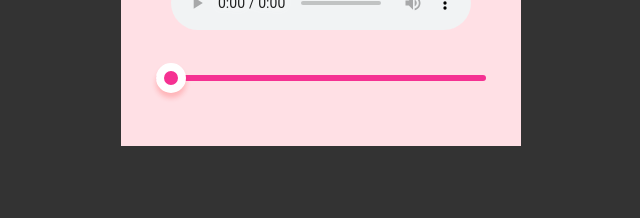
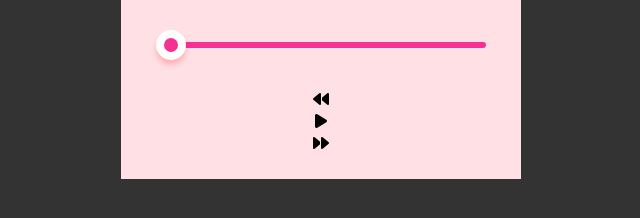
Before and after one commit to Arthemyssia/music-player-design-1, a plain HTML site: page index.html in a window 1280 px wide. Shown: the part 438-656 px from the top of the page, without its empty margins (319-959 px from the left). Drawn offline with Linux system fonts and the light colour scheme.

Commit message:
feat:add audio player controls (backward,play,forward)

```diff
--- a/index.html
+++ b/index.html
@@ -25,7 +25,15 @@
         <audio controls>
             <source src="media/Copyrightfreesong.mp3" type="audio/mpeg">
         </audio>
+
         <input type="range" value="0" id="progress">
+
+        <div class="controls">
+            <div><i class="fa-solid fa-backward"></i></div>
+            <div><i class="fa-solid fa-play"></i></div>
+            <div><i class="fa-solid fa-forward"></i></div>
+        </div>
+
         </div>
     </div>
 </body>
```
